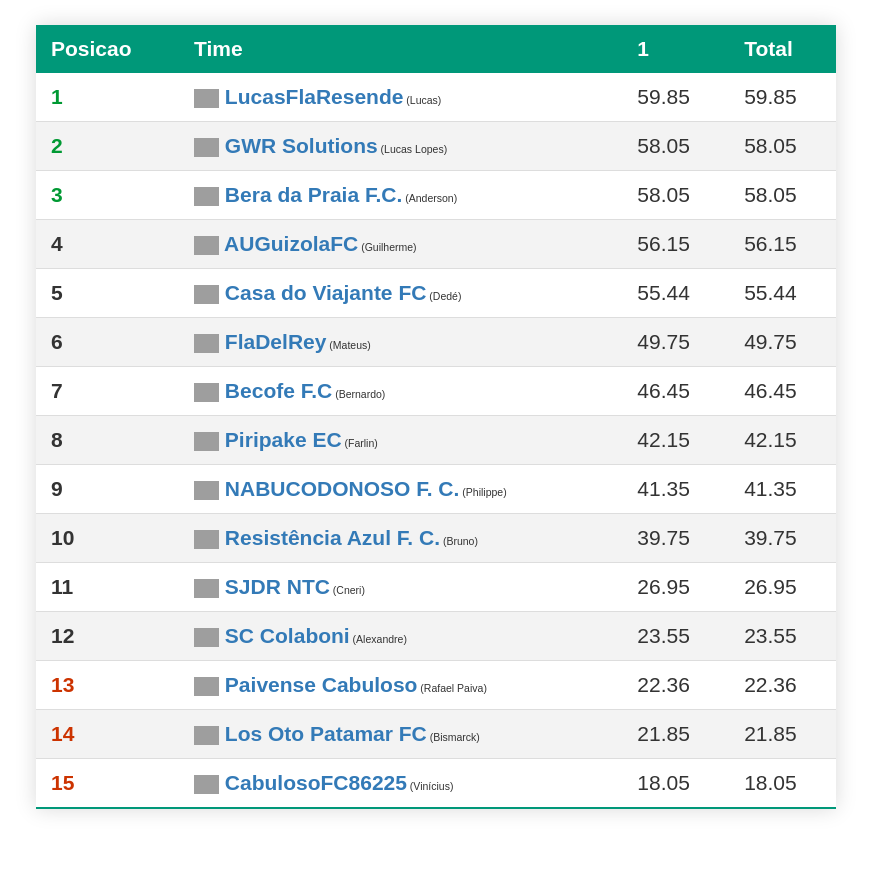
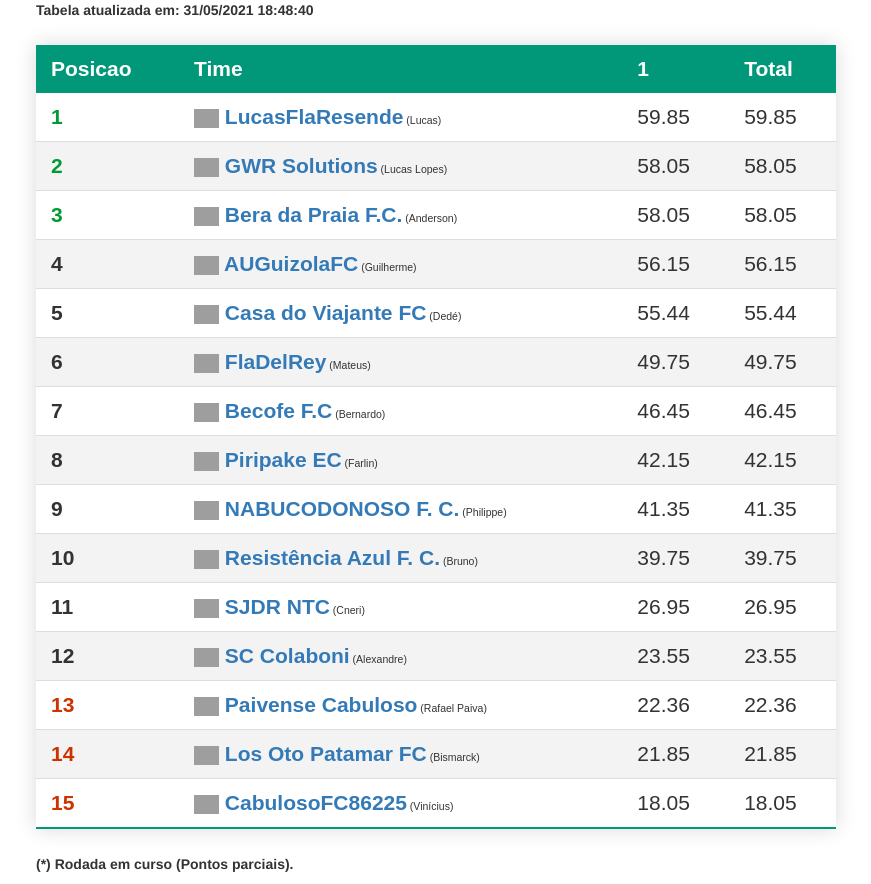
Before and after one commit to guineri/-guineri.github.io, a plain HTML site: page index.html in a window 1280 px wide. Shown: the whole page, without its empty margins (34-905 px from the left). Before the commit the page ends 834 px from the top, so only its background shows below. Drawn offline with nearby package versions, Linux system fonts and the light colour scheme; grey boxes are pictures that could not be loaded.

Commit message:
some informations

```diff
--- a/index.html
+++ b/index.html
@@ -6,7 +6,9 @@
 $(document).ready(function () {
 
 	$.getJSON("data.json", function(data) {
+
 		var html = '<table class="styled-table">';
+		html += '<spam style="font-weight: bold;"> Tabela atualizada em: ' + data['updated_at'] + ' </spam>'
 		html += '<thead><tr>';
 		var flag = 0;
 		html += '<th>Posicao</th>'
@@ -26,7 +28,6 @@ $(document).ready(function () {
 
 		var pos = 1;
 		$.each(data['times'], function(index, value){
-			console.log(value)
 		    html += '<tr>';
 			if (pos <= 3) {
 				html += '<td class="good">';
@@ -53,7 +54,8 @@ $(document).ready(function () {
 			html += '</tr>';
 		});
 		html += '</tbody></table>';
-		 $("#table-local").html(html);
+		html += '<p style="font-weight: bold;"> (*) Rodada em curso (Pontos parciais). </p>'
+		$("#table-local").html(html);
 	});
 });
 </script>
```
